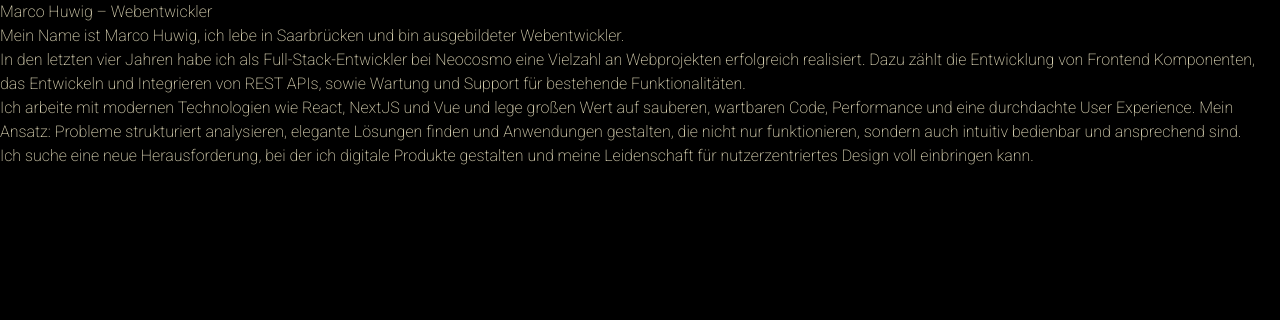
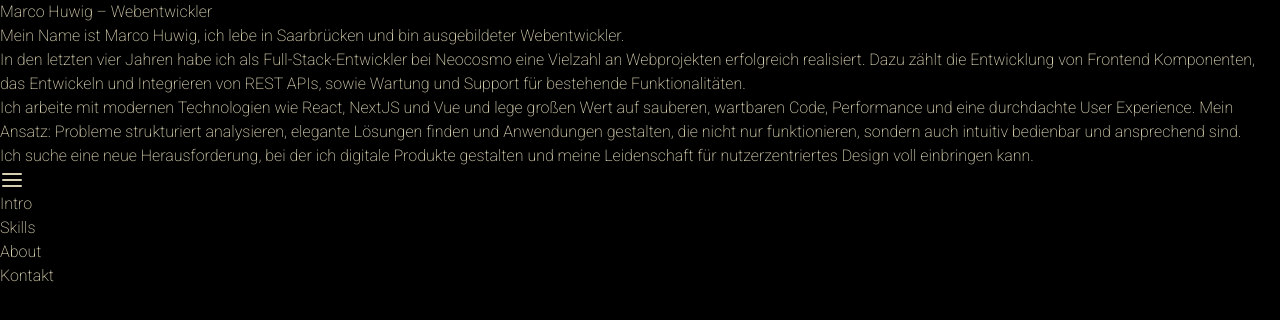
Before and after one commit to Mouveee/mouveee.github.io, a Next.js app: page /intro in a window 1280 px wide. Shown: the top 320 px of the page. Built offline with nearby package versions, Linux system fonts and the light colour scheme.

Commit message:
Intro: Remove Dots

```diff
--- a/src/app/intro/page.tsx
+++ b/src/app/intro/page.tsx
@@ -49,7 +49,7 @@
         </p>
       </div>
 
-      <Dots numberOfDots={20} />
+
       <NavigationMenu />
     </div>
   );
```
